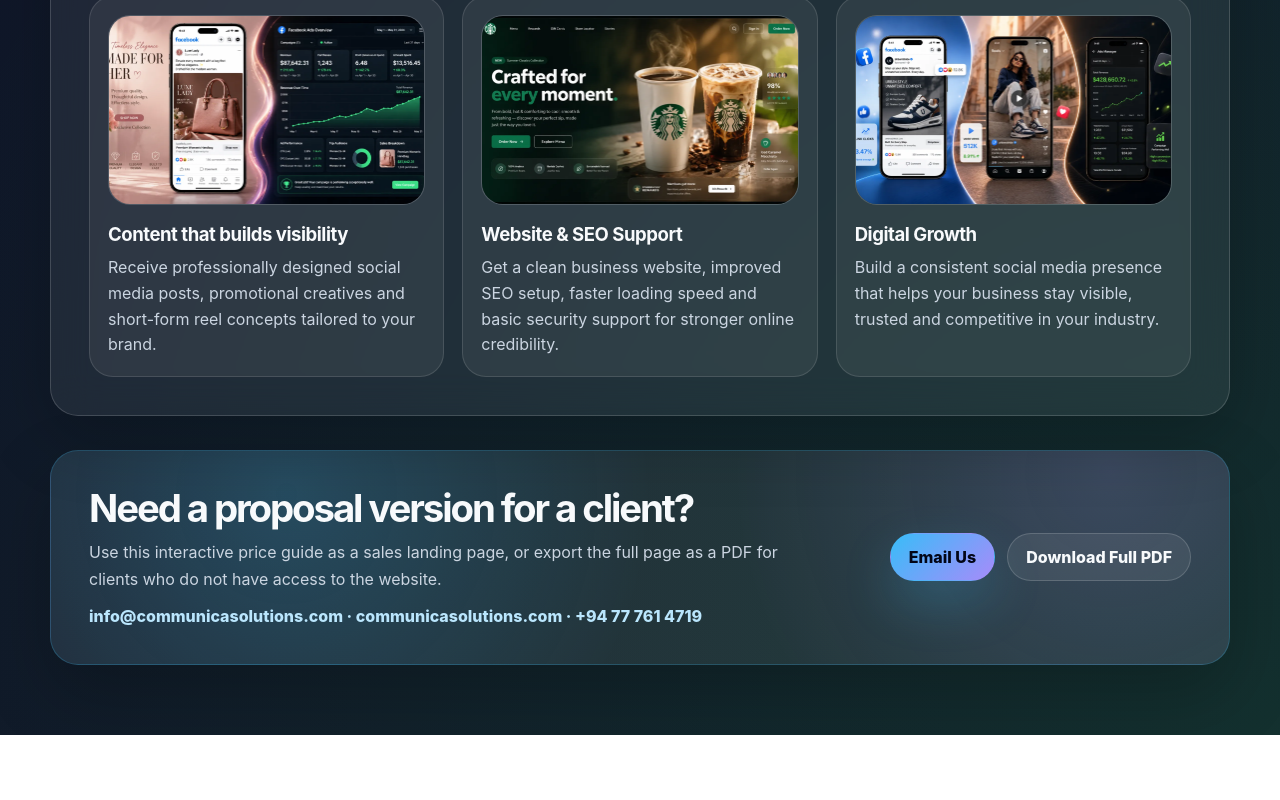
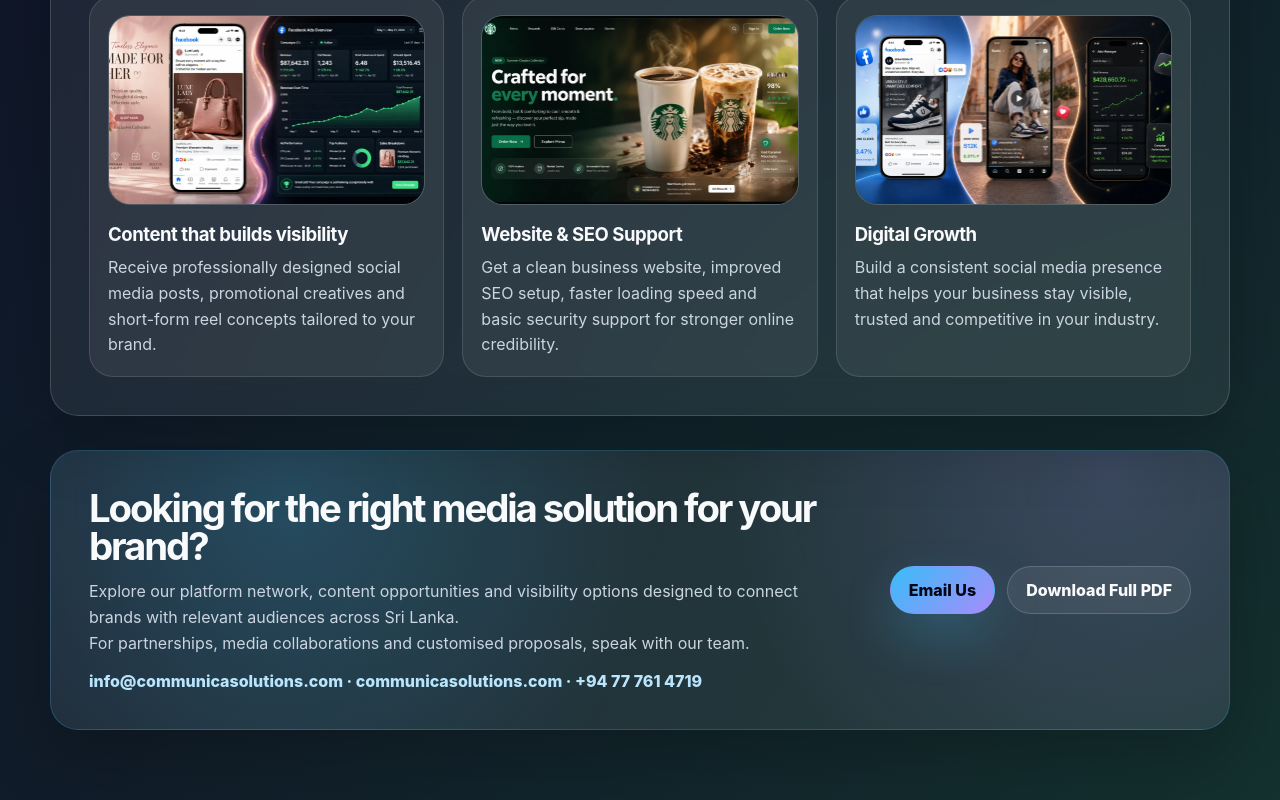
Before and after one commit to comsollk-hash/sme-digital-package-app, a Next.js app: page / in a window 1280 px wide. Shown: the part 3977-4777 px from the top of the page. Before the commit the page ends 4712 px from the top, so only its background shows below. Built offline with nearby package versions, Linux system fonts and the light colour scheme.

Commit message:
Update contact section content for clarity

```diff
--- a/app/page.tsx
+++ b/app/page.tsx
@@ -533,8 +533,9 @@
 
       <section className="cta-panel" id="contact">
         <div>
-          <h2>Need a proposal version for a client?</h2>
-          <p>Use this interactive price guide as a sales landing page, or export the full page as a PDF for clients who do not have access to the website.</p>
+          <h2>Looking for the right media solution for your brand?</h2>
+          <p>Explore our platform network, content opportunities and visibility options designed to connect brands with relevant audiences across Sri Lanka.</p>
+          <p>For partnerships, media collaborations and customised proposals, speak with our team.</p>
           <div className="contact-line">info@communicasolutions.com · communicasolutions.com · +94 77 761 4719</div>
         </div>
         <div className="cta-actions hide-in-pdf">
```
